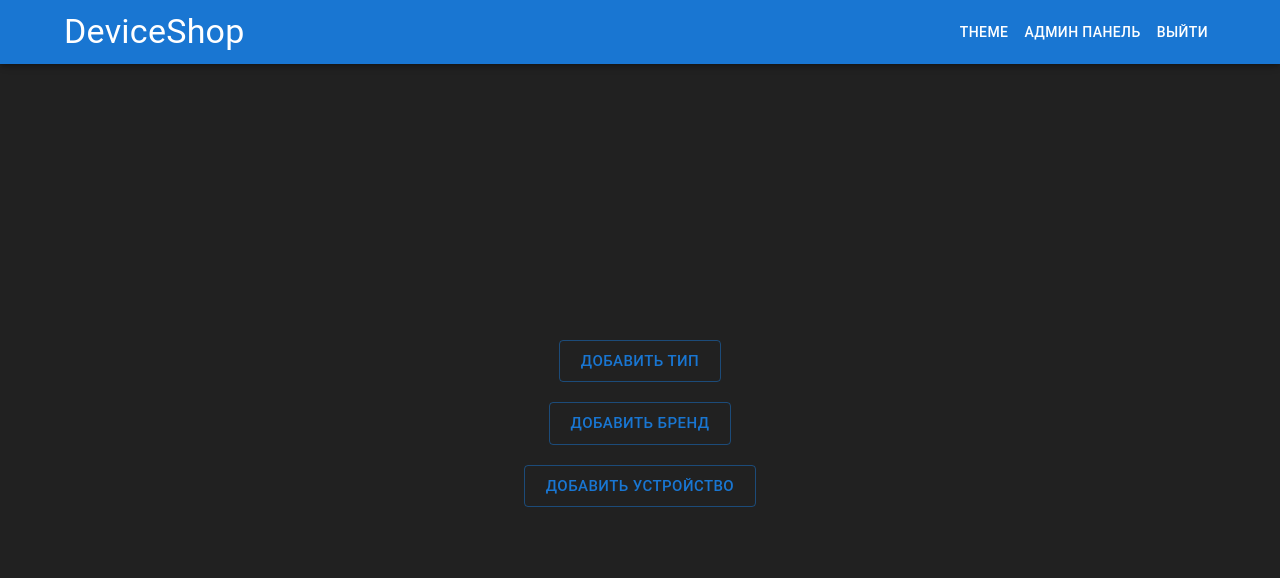
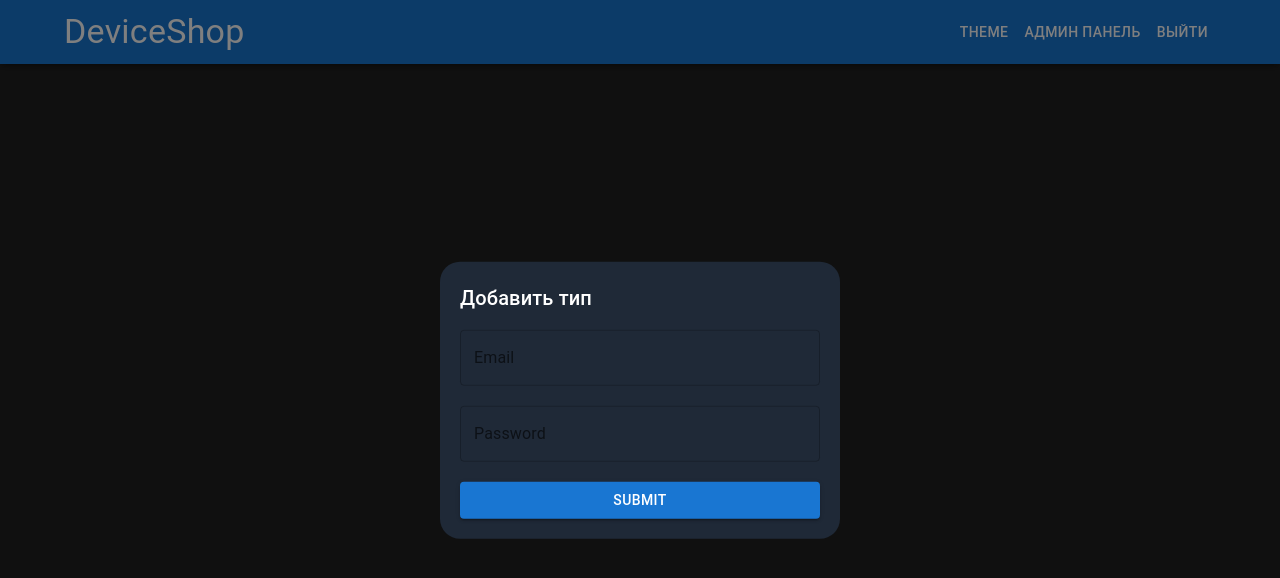
Before and after one commit to DamarooWork/device-shop, a React (Vite) app: page /admin in a window 1280 px wide. Both pictures are taken after a click on the button "ДОБАВИТЬ ТИП". Shown: the top 578 px of the page. Built offline with nearby package versions, Linux system fonts and the light colour scheme.

Commit message:
admin page start

```diff
--- a/src/components/modals/CreateBrand.tsx
+++ b/src/components/modals/CreateBrand.tsx
@@ -1,9 +1,97 @@
+import { Box, Button, Modal, TextField, Typography } from '@mui/material'
+import { useFormik } from 'formik'
+import * as yup from 'yup'
+export default function CreateBrand({
+  open,
+  close,
+}: {
+  open: boolean
+  close: () => void
+}) {
+  function handleClose() {
+    console.log('type created!')
+    close()
+  }
+  const validationSchema = yup.object({
+    email: yup
+      .string()
+      .email('Enter a valid email')
+      .required('Email is required'),
+    password: yup
+      .string()
+      .min(8, 'Password should be of minimum 8 characters length')
+      .required('Password is required'),
+  })
 
-export default function CreateBrand(){
-
+  const formik = useFormik({
+    initialValues: {
+      email: '',
+      password: '',
+    },
+    validationSchema: validationSchema,
+    onSubmit: (values) => {
+      alert(JSON.stringify(values, null, 2))
+    },
+  })
   return (
-   <>
-
-   </>
+    <Modal
+      className=""
+      open={open}
+      onClose={handleClose}
+      aria-labelledby="modal-modal-title"
+      aria-describedby="modal-modal-description"
+    >
+      <Box
+        sx={{
+          width: 400,
+          color: 'white',
+          outline: 0,
+          marginTop: '50vh',
+          marginLeft: '50vw',
+          transform: 'translate(-50%, -50%)',
+          backgroundColor: '#1f2937',
+          padding: '20px',
+          borderRadius: '20px',
+        }}
+      >
+        <Typography id="modal-modal-title" variant="h6" component="h2">
+          Добавить тип
+        </Typography>
+        <Typography
+          className="flex flex-col gap-5"
+          id="modal-modal-description"
+          onSubmit={formik.handleSubmit}
+          component="form"
+          sx={{ mt: 2 }}
+        >
+          <TextField
+            fullWidth
+            id="email"
+            name="email"
+            label="Email"
+            value={formik.values.email}
+            onChange={formik.handleChange}
+            onBlur={formik.handleBlur}
+            error={formik.touched.email && Boolean(formik.errors.email)}
+            helperText={formik.touched.email && formik.errors.email}
+          />
+          <TextField
+            fullWidth
+            id="password"
+            name="password"
+            label="Password"
+            type="text"
+            value={formik.values.password}
+            onChange={formik.handleChange}
+            onBlur={formik.handleBlur}
+            error={formik.touched.password && Boolean(formik.errors.password)}
+            helperText={formik.touched.password && formik.errors.password}
+          />
+          <Button color="primary" variant="contained" fullWidth type="submit">
+            Submit
+          </Button>
+        </Typography>
+      </Box>
+    </Modal>
   )
 }
--- a/src/components/modals/CreateDevice.tsx
+++ b/src/components/modals/CreateDevice.tsx
@@ -1,9 +1,79 @@
+import { Modal } from '@mui/material'
+import { Field, Formik, useFormik } from 'formik'
+import { useContext } from 'react'
+import * as Yup from 'yup'
+import { Context } from '../../App'
 
-export default function CreateDevice(){
+export default function CreateDevice({
+  open,
+  close,
+}: {
+  open: boolean
+  close: () => void
+}) {
+  const { device } = useContext(Context)
+  function handleClose() {
+    console.log('type created!')
+    close()
+  }
+  const formik = useFormik({
+    initialValues: {
+      type: '',
+    },
+    onSubmit: (values) => {
+      alert(JSON.stringify(values, null, 2))
+    },
+  })
+  return (
+    <Modal className="" open={open} onClose={handleClose}>
+      <section
+        style={{
+          width: 400,
+          color: 'white',
+          outline: 0,
+          marginTop: '50vh',
+          marginLeft: '50vw',
+          transform: 'translate(-50%, -50%)',
+          backgroundColor: '#1f2937',
+          padding: '20px',
+          borderRadius: '20px',
+        }}
+      >
+        <h2>Добавить тип</h2>
+        <Formik
+          initialValues={{
+            type: '', // added for our select
+          }}
+          validationSchema={Yup.object({
+            type: Yup.string().required('Required'),
+          })}
+          onSubmit={(values: any, { setSubmitting }: any) => {
+            setTimeout(() => {
+              alert(JSON.stringify(values, null, 2))
+              setSubmitting(false)
+            }, 400)
+          }}
+        >
+          <form onSubmit={formik.handleSubmit}>
+            <Field
+              label="type"
+              name="type"
+              as="select"
+              className="my-select text-black"
+            >
+              {device.types.map((dev: IDevice) => {
+                return (
+                  <option className="text-black" key={dev.id} value={dev.name}>
+                    {dev.name}
+                  </option>
+                )
+              })}
+            </Field>
 
-  return (
-   <>
-
-   </>
+            <button type="submit">Submit</button>
+          </form>
+        </Formik>
+      </section>
+    </Modal>
   )
 }
--- a/src/components/modals/CreateType.tsx
+++ b/src/components/modals/CreateType.tsx
@@ -1,21 +1,98 @@
-import { Box, Modal, Typography } from '@mui/material'
+import { Box, Button, Modal, TextField, Typography } from '@mui/material'
+import { useFormik } from 'formik'
+import * as yup from 'yup'
+export default function CreateType({
+  open,
+  close,
+}: {
+  open: boolean
+  close: () => void
+}) {
+  function handleClose() {
+    console.log('type created!')
+    close()
+  }
+  const validationSchema = yup.object({
+    email: yup
+      .string()
+      .email('Enter a valid email')
+      .required('Email is required'),
+    password: yup
+      .string()
+      .min(8, 'Password should be of minimum 8 characters length')
+      .required('Password is required'),
+  })
 
-export default function CreateType() {
+  const formik = useFormik({
+    initialValues: {
+      email: '',
+      password: '',
+    },
+    validationSchema: validationSchema,
+    onSubmit: (values) => {
+      alert(JSON.stringify(values, null, 2))
+    },
+  })
   return (
-    // <Modal
-    //   open={open}
-    //   onClose={handleClose}
-    //   aria-labelledby="modal-modal-title"
-    //   aria-describedby="modal-modal-description"
-    // >
-    //   <Box sx={style}>
-    //     <Typography id="modal-modal-title" variant="h6" component="h2">
-    //       Text in a modal
-    //     </Typography>
-    //     <Typography id="modal-modal-description" sx={{ mt: 2 }}>
-    //       Duis mollis, est non commodo luctus, nisi erat porttitor ligula.
-    //     </Typography>
-    //   </Box>
-    // </Modal>
+    <Modal
+      className=""
+      open={open}
+      onClose={handleClose}
+      aria-labelledby="modal-modal-title"
+      aria-describedby="modal-modal-description"
+    >
+      <Box
+        sx={{
+          width: 400,
+          color: 'white',
+          outline: 0,
+          marginTop: '50vh',
+          marginLeft: '50vw',
+          transform: 'translate(-50%, -50%)',
+          backgroundColor: '#1f2937',
+          padding: '20px',
+          borderRadius: '20px',
+        }}
+      >
+        <Typography id="modal-modal-title" variant="h6" component="h2">
+          Добавить тип
+        </Typography>
+        <Typography
+          className="flex flex-col gap-5"
+          id="modal-modal-description"
+          onSubmit={formik.handleSubmit}
+          component="form"
+          sx={{ mt: 2 }}
+        >
+          <TextField
+            fullWidth
+            id="email"
+            name="email"
+            label="Email"
+
+            value={formik.values.email}
+            onChange={formik.handleChange}
+            onBlur={formik.handleBlur}
+            error={formik.touched.email && Boolean(formik.errors.email)}
+            helperText={formik.touched.email && formik.errors.email}
+          />
+          <TextField
+            fullWidth
+            id="password"
+            name="password"
+            label="Password"
+            type="text"
+            value={formik.values.password}
+            onChange={formik.handleChange}
+            onBlur={formik.handleBlur}
+            error={formik.touched.password && Boolean(formik.errors.password)}
+            helperText={formik.touched.password && formik.errors.password}
+          />
+          <Button color="primary" variant="contained" fullWidth type="submit">
+            Submit
+          </Button>
+        </Typography>
+      </Box>
+    </Modal>
   )
 }
--- a/src/pages/Admin.tsx
+++ b/src/pages/Admin.tsx
@@ -1,20 +1,57 @@
 import { Button } from '@mui/material'
+import CreateBrand from '../components/modals/CreateBrand'
+import CreateDevice from '../components/modals/CreateDevice'
+import CreateType from '../components/modals/CreateType'
+import { useState } from 'react'
 
 export default function Admin() {
+  const [isModalCreateBrandOpen, setModalCreateBrandOpen] =
+    useState<boolean>(false)
+  const [isModalCreateDeviceOpen, setModalCreateDeviceOpen] =
+    useState<boolean>(false)
+  const [isModalCreateTypeOpen, setModalCreateTypeOpen] =
+    useState<boolean>(false)
   return (
-    <main
+    <main className="relative">
+      <CreateBrand
+        open={isModalCreateBrandOpen}
+        close={() => setModalCreateBrandOpen(false)}
+      />
+      <CreateDevice
+        open={isModalCreateDeviceOpen}
+        close={() => setModalCreateDeviceOpen(false)}
+      />
+      <CreateType
+        open={isModalCreateTypeOpen}
+        close={() => setModalCreateTypeOpen(false)}
+      />
+      <section
         className="flex   flex-col items-center
     justify-center gap-5 mt-[30vh]"
       >
-      <Button size="large" variant="outlined">
+        <Button
+          size="large"
+          variant="outlined"
+          onClick={() => setModalCreateTypeOpen(true)}
+        >
           Добавить тип
         </Button>
-      <Button size="large" variant="outlined">
+
+        <Button
+          size="large"
+          variant="outlined"
+          onClick={() => setModalCreateBrandOpen(true)}
+        >
           Добавить бренд
         </Button>
-      <Button size="large" variant="outlined">
+        <Button
+          size="large"
+          variant="outlined"
+          onClick={() => setModalCreateDeviceOpen(true)}
+        >
           Добавить устройство
         </Button>
+      </section>
     </main>
   )
 }
```
Lines whose indentation alone changed are shown as unchanged.
